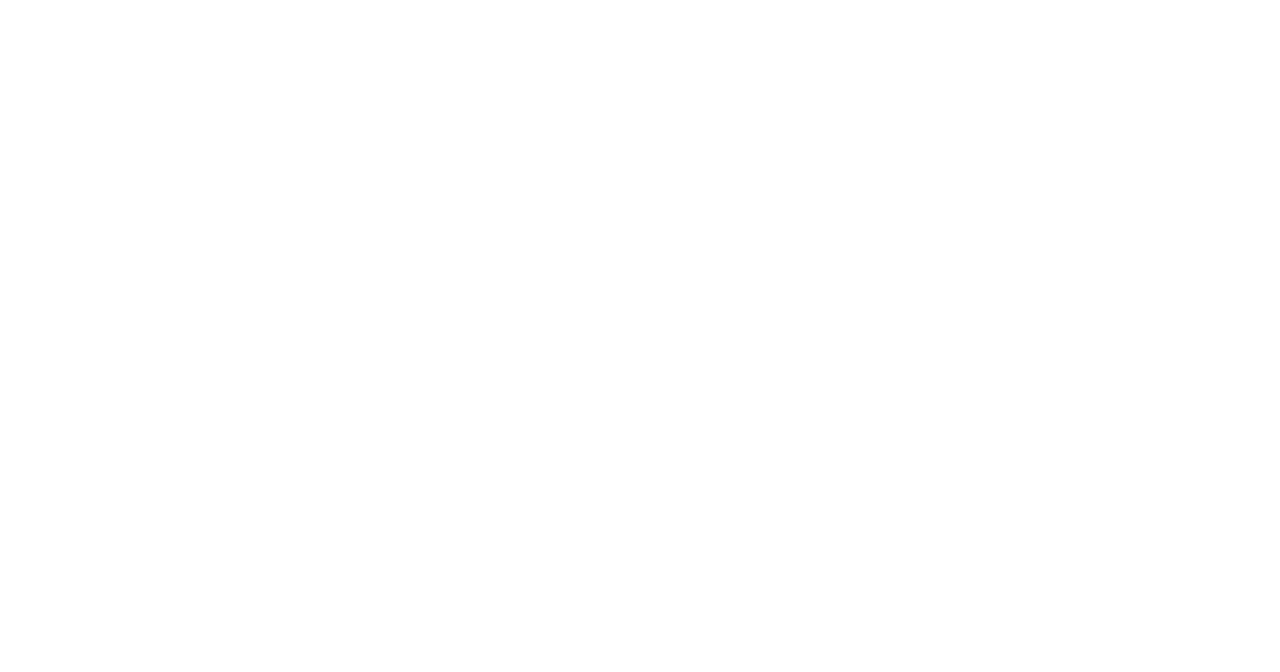
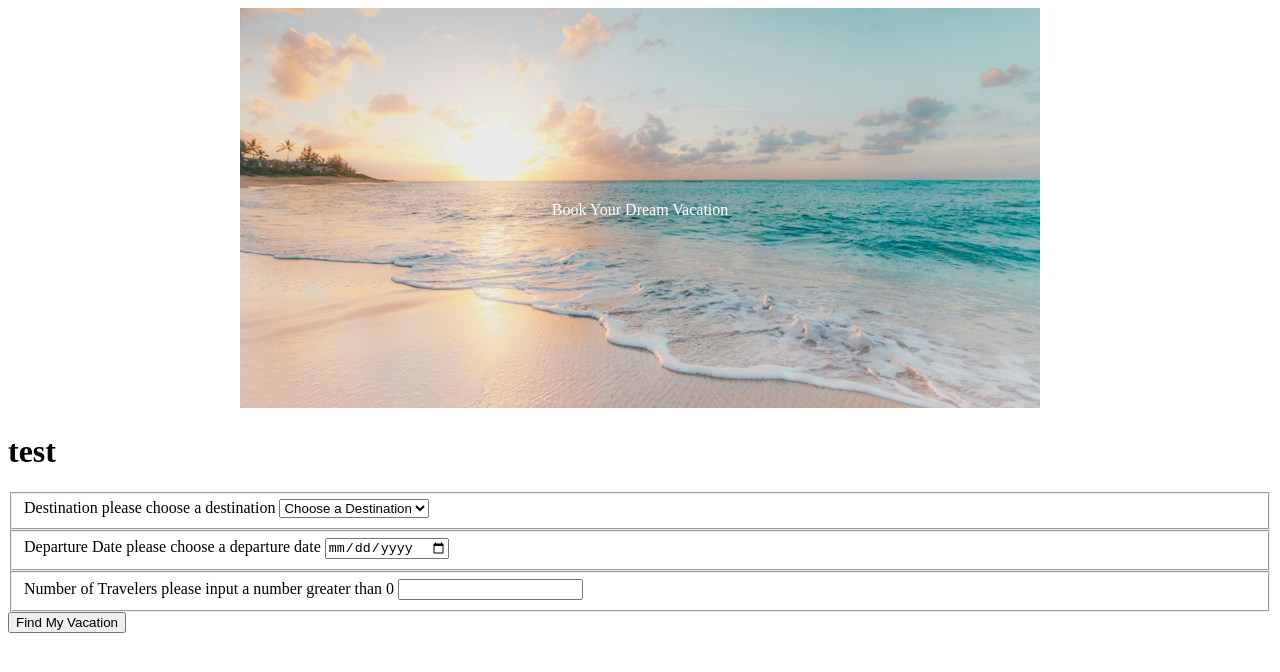
Before and after one commit to uglybrecke/vacation, a website: page views/index.html in a window 1280 px wide. Drawn offline with Linux system fonts and the light colour scheme.

Commit message:
initial construction complete

```diff
--- a/package.json
+++ b/package.json
@@ -2,7 +2,7 @@
   "name": "vacation",
   "version": "1.0.0",
   "description": "",
-  "main": "index.js",
+  "main": "app.js",
   "scripts": {
     "test": "echo \"Error: no test specified\" && exit 1"
   },
--- a/public/styles/styles.css
+++ b/public/styles/styles.css
@@ -0,0 +1,13 @@
+#image {
+    position: relative;
+    text-align: center;
+    color: white;
+}
+
+#img-center {
+    position: absolute;
+    top: 50%;
+    left: 50%;
+    transform: translate(-50%, -50%);
+    color: white;
+}
--- a/views/index.html
+++ b/views/index.html
@@ -7,13 +7,54 @@
     <!-- favicon -->
     <link rel="icon" href="">
     <!-- css -->
-    <link rel="Stylesheet" href="/styles/styles.css">
+    <link rel="Stylesheet" href="/public/styles/styles.css">
     <!-- js -->
     <script src="" defer></script>
 
     <title>Vacation</title>
 </head>
 <body>
+    <div id="pagebox">
+        <div id="image">
+            <img src="/public/images/back.png" alt="sunset">
+            <div id="img-center">Book Your Dream Vacation</div>
+        </div>
+        <h1>test</h1>
+        <form id="form" action="#" method="get">
+            <div class="form-group">
+                <fieldset>
+                    <label for="destination">Destination</label>
+                        <span class="err" id="err-destination">please choose a destination</span>
+                            <select id="destination" name="destination">
+                                <option value="none">  Choose a Destination</option>
+                                <option value="bali">Bali, Indonesia</option>
+                                <option value="paris">Paris, France</option>
+                                <option value="tokyo">Tokyo, Japan</option>
+                                <option value="oslo">Oslo, Norway</option>
+                                <option value="newyork">New York City, USA</option>
+                            </select>
+                </fieldset>
+            </div>
+
+            <div class="form-group">
+                <fieldset>
+                    <label for="date">Departure Date</label>
+                        <span class="err" id="err-date">please choose a departure date</span>
+                            <input type="date" id="date" name="date">
+                </fieldset>
+            </div>
+
+            <div class="form-group">
+                <fieldset>
+                    <label for="number">Number of Travelers</label>
+                        <span class="err" id="err-number">please input a number greater than 0</span>
+                            <input type="number" id="number" name="number">
+                </fieldset>
+            </div>
+
+            <button type="submit" id="submit-button">Find My Vacation</button>
+        </form>
+    </div>
 
 </body>
 </html>
```
Also changed, not shown: app.js (added, +21 -0 lines), public/images/back.png (renamed from public/images/photo-1507525428034-b723cf961d3e.jfif).
